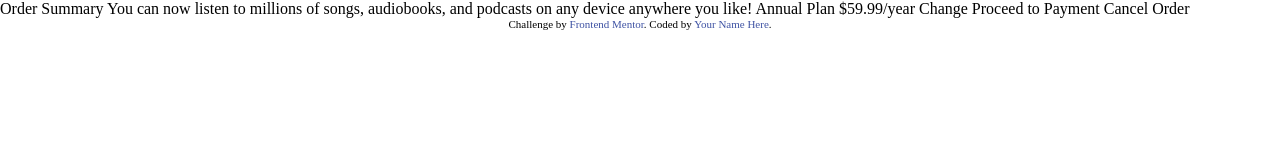
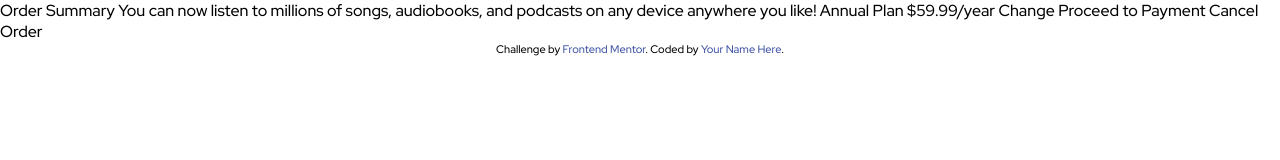
Before and after one commit to AimanAnizan56/Order-Summary-Card, a website: page index.html in a window 1280 px wide. Drawn offline with nearby package versions, Linux system fonts and the light colour scheme; files that its build step writes are made by us from their sources.

Commit message:
Update font family

```diff
--- a/app/scss/globals/boilerplate.scss
+++ b/app/scss/globals/boilerplate.scss
@@ -10,7 +10,8 @@ html {
 }
 
 body {
+    font-family: var(--red-hat);
+    font-size: 16px;
     margin: 0;
     padding: 0;
-    font-size: 16px;
 }
```
Also changed, not shown: dist/script.js (added), dist/style.css (added), 2 other files.
